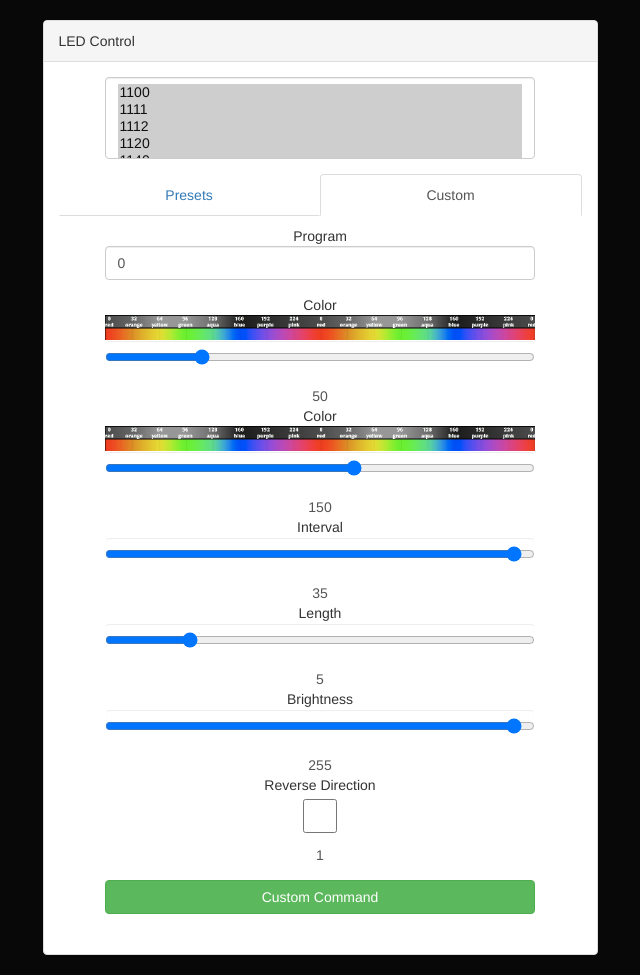
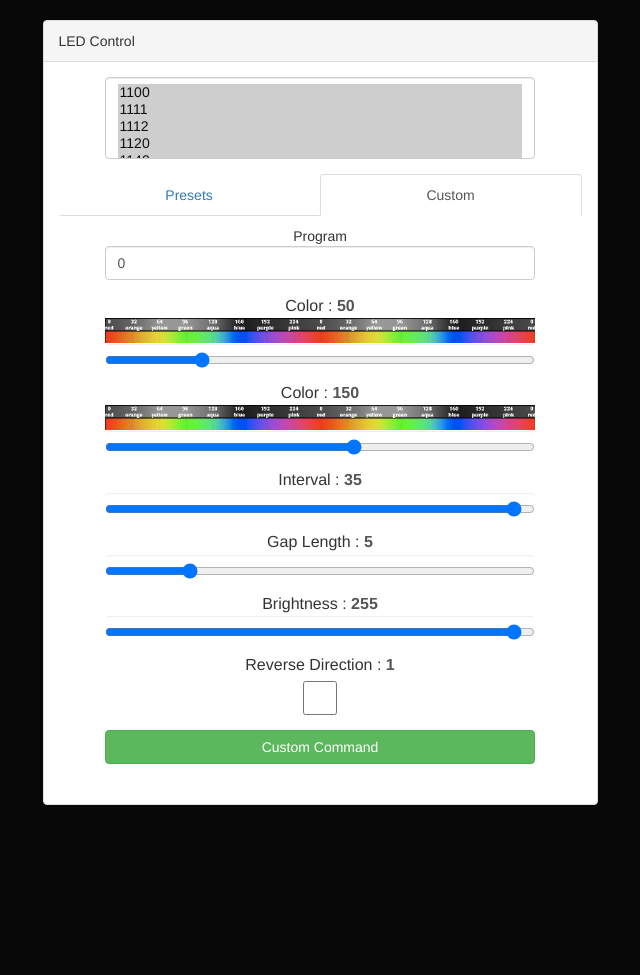
Before and after one commit to brettmcintosh/ledcontrol, a Flask app: page / in a window 1280 px wide, after a click on "Custom". Shown: the whole page, without its empty margins (320-960 px from the left). After the commit the page ends 805 px from the top, so only its background shows below. Run offline with Flask 2, Linux system fonts and the light colour scheme; parts of the project's set-up code (start-up, migrations or seed data) failed here and were passed over; some libraries are stand-ins or nearby versions.

Commit message:
Changes style, moving command_parameters into command file.

```diff
--- a/pi/commands.py
+++ b/pi/commands.py
@@ -16,3 +16,16 @@ commands = {'rainbow': [1, 20, 255, 1],
             'sparkle white': [6, 0, (1, 15), 0, 0],
             'random chase': [7, 25, 2, 8, 2, 8, 40, 1],
             'janky chase': [7, 25, 2, 6, 4, 8, 40, 0], }
+
+command_parameters = {#'rainbow':[
+				#{'type':'range', 'name':'Interval', 'min':0, 'max':30, 'order':1, 'default':20},
+				#{'type':'range', 'name':'Brightness', 'min':0, 'max':255, 'order':2, 'default':255},
+				#{'type':'checkbox', 'name':'Reverse Direction', 'min':0, 'max':1, 'order':3, 'default':1}],
+			'theater_chase': [
+				{'type':'range', 'name':'Color', 'min':0, 'max':255, 'order':1, 'default':50},
+				{'type':'range', 'name':'Color', 'min':0, 'max':255, 'order':2, 'default':150},
+				{'type':'range', 'name':'Interval', 'min':0, 'max':30, 'order':3, 'default':35},
+				{'type':'range', 'name':'Gap Length', 'min':0, 'max':30, 'order':4, 'default':5},
+				{'type':'range', 'name':'Brightness', 'min':0, 'max':255, 'order':5, 'default':255},
+				{'type':'checkbox', 'name':'Reverse Direction', 'min':0, 'max':1, 'order':6, 'default':1}],
+			}
--- a/pi/server.py
+++ b/pi/server.py
@@ -2,10 +2,8 @@ import logging
 from flask import Flask, request, render_template, jsonify
 #import tx
 import settings
-from commands import commands, create_command_array
+from commands import commands, create_command_array, command_parameters
 from addresses import receiving_addresses
-from variables import parameters
-
 
 app = Flask(__name__)
 #master = tx.Master()
@@ -20,7 +18,7 @@ logging.getLogger().addHandler(logging.StreamHandler())
 @app.route('/', methods=['GET', 'POST'])
 def index():
     if request.method == 'GET':
-        return render_template('index.html', commands=commands, addresses=receiving_addresses, command_parameters=parameters)
+        return render_template('index.html', commands=commands, addresses=receiving_addresses, command_parameters=command_parameters)
 
     if request.method == 'POST':
         command = request.get_json()
--- a/pi/static/css/style.css
+++ b/pi/static/css/style.css
@@ -32,3 +32,13 @@ input[type=checkbox] {
     -webkit-transition: none;
     -o-transition: none;
 }
+
+.functionHeader {
+    font-size: 16px;
+}
+
+output {
+	display:inline;
+	font-size:inherit;
+	font-weight:bold;
+}
--- a/pi/templates/index.html
+++ b/pi/templates/index.html
@@ -58,12 +58,14 @@
 										<div class="form-group">
 											{%for key in command_parameters%}
 												{% for innerKey in command_parameters[key] %}
-													{{innerKey.name}}
+													<div class="functionHeader">
+														{{innerKey.name}}&nbsp;:&nbsp;<output for="custom-{{ innerKey.order }}" id="customValue-{{ innerKey.order }}">{{innerKey.default}}</output>
+													</div>
 													{% if innerKey.name == "Color" %}
 														<img src="../static/images/colorChart.png">
 													{% endif %}
 													<input type="{{innerKey.type}}" class="form-control" id="custom-{{ innerKey.order }}" value="{{innerKey.default}}" min="{{innerKey.min}}" max="{{innerKey.max}}" oninput="outputUpdate(value, {{innerKey.order}})" required>
-													<output for="custom-{{ innerKey.order }}" id="customValue-{{ innerKey.order }}">{{innerKey.default}}</output>
+
 												{%endfor%}
 											{%endfor%}
 										</div>
```
Also changed, not shown: pi/variables.py (deleted, +0 -14 lines).
